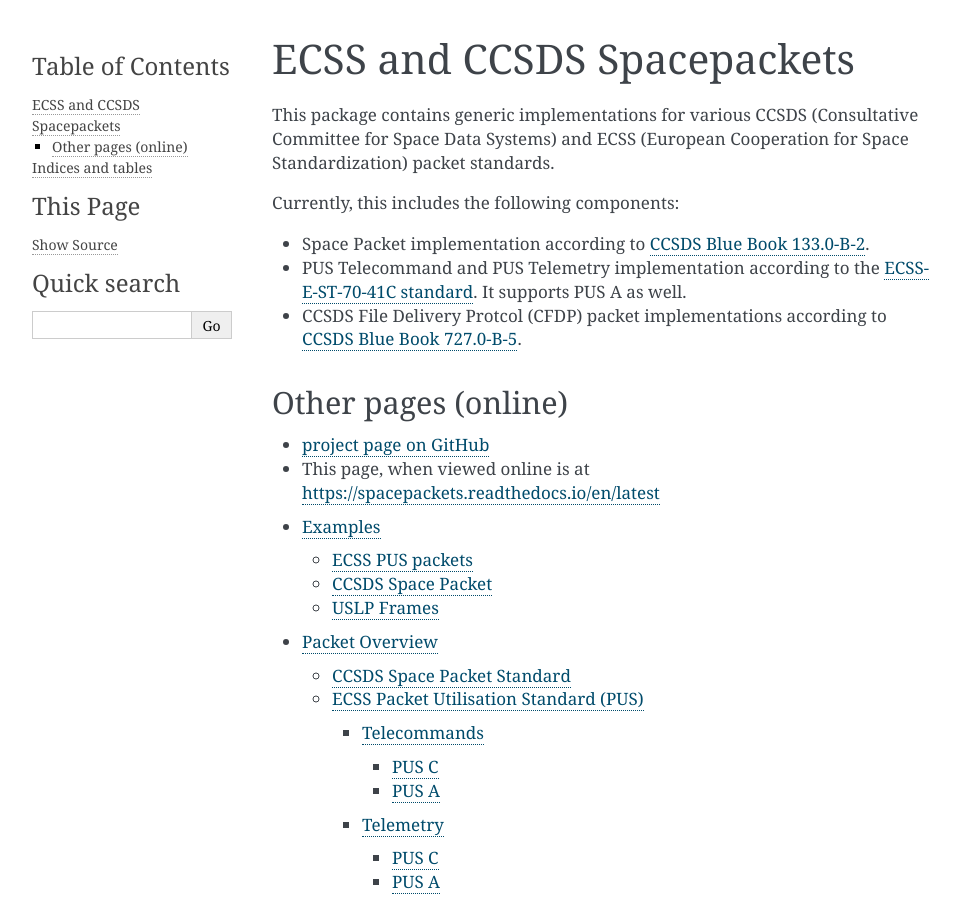
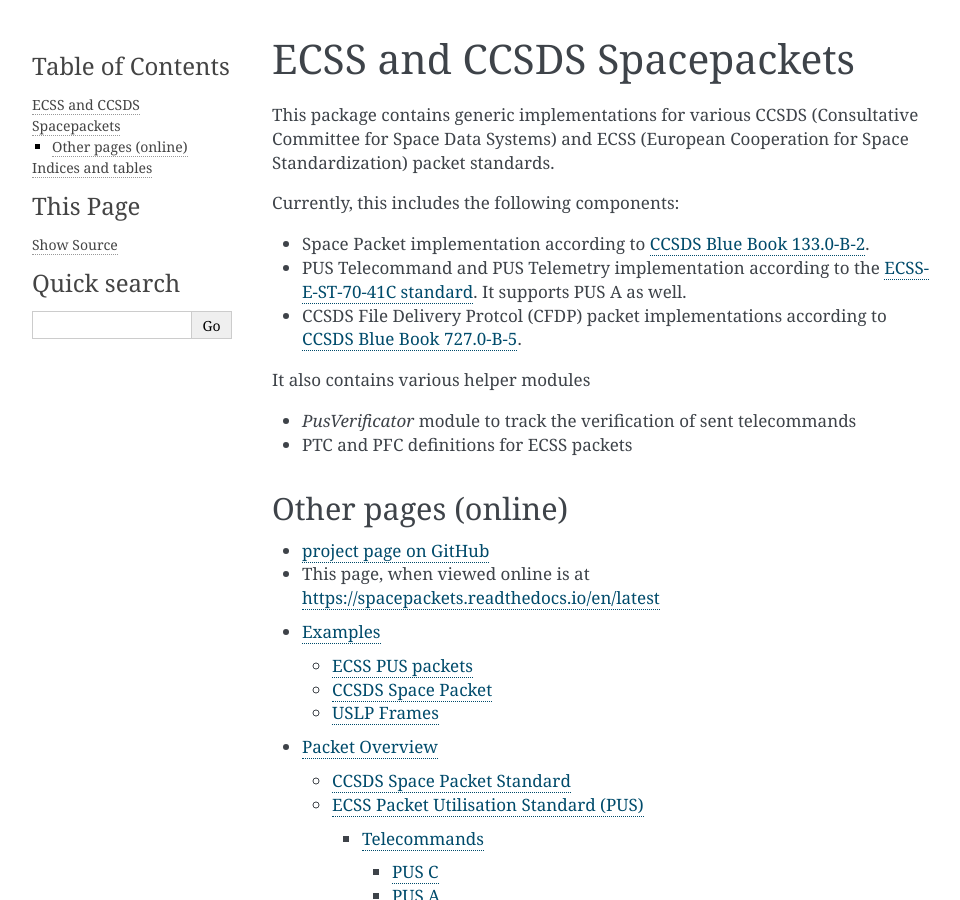
Before and after one commit to us-irs/spacepackets-py, a Sphinx documentation site: the page built from docs/index.rst, in a window 1280 px wide and 900 px high. Shown: the whole window, without its empty margins (148-1108 px from the left). Built offline with Sphinx 7.4.7, drawn with Linux system fonts in a browser that asks for light colours.

Commit message:
some doc fixes

```diff
--- a/docs/index.rst
+++ b/docs/index.rst
@@ -17,6 +17,11 @@ Currently, this includes the following components:
   `ECSS-E-ST-70-41C standard`_. It supports PUS A as well.
 - CCSDS File Delivery Protcol (CFDP) packet implementations according to
   `CCSDS Blue Book 727.0-B-5`_.
+
+It also contains various helper modules
+
+- `PusVerificator` module to track the verification of sent telecommands
+- PTC and PFC definitions for ECSS packets
 
 Other pages (online)
 ---------------------
--- a/docs/packets.rst
+++ b/docs/packets.rst
@@ -63,6 +63,8 @@ PUS C
 PUS A
 """"""
 
+PUS A is not supported anymore starting at version ``v0.12.0``.
+
 .. code-block::
 
      o = optional, Srv = Service
@@ -117,6 +119,8 @@ PUS C
 PUS A
 """"""
 
+PUS A is not supported anymore starting at version ``v0.12.0``.
+
 .. code-block::
 
       ---------------------------------------------------------------------------------------------------------------------
```
Also changed, not shown: README.md (+5 -1 lines).
